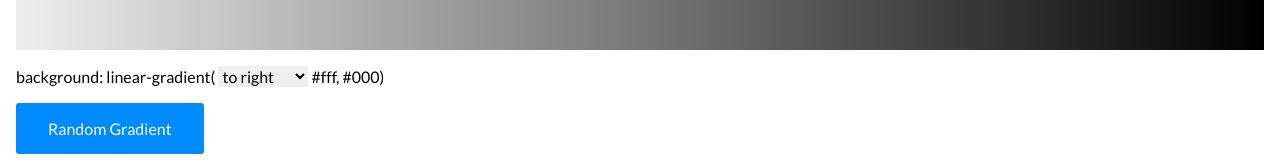
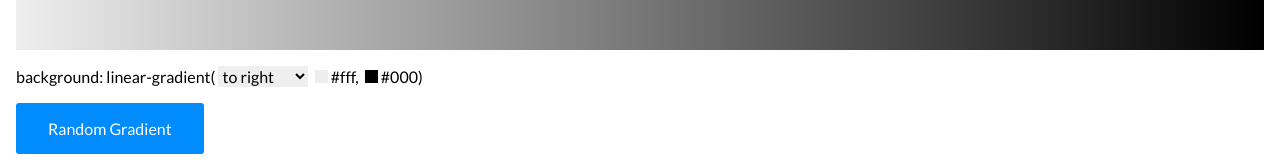
Before and after one commit to jemimaabu/random-gradient-generator, a plain HTML site: page index.html in a window 1280 px wide. Shown: the part 432-592 px from the top of the page. Drawn offline with Linux system fonts and the light colour scheme.

Commit message:
Included color display box

```diff
--- a/index.html
+++ b/index.html
@@ -23,7 +23,8 @@
 								<option value="to top">to top</option>
 								<option value="to bottom">to bottom</option>
 						</select>
-						<span id="color-1">#fff</span>, <span id="color-2">#000</span>)
+						<span id="color-1-display"></span><span id="color-1">#fff</span>,
+						<span id="color-2-display"></span><span id="color-2">#000</span>)
 					</p>
 				</div>
 				<button id="random-gradient" onclick="randomGradient()">Random Gradient</button>
--- a/main.css
+++ b/main.css
@@ -28,6 +28,20 @@ main, header {
 	font-size: inherit;
 }
 
+#color-1-display, #color-2-display {
+	width: 0.8em;
+	height: 0.8em;
+	margin:0 0.2em;
+	display: inline-block;
+}
+
+#color-1-display {
+	background-color: var(--color-1);
+}
+
+#color-2-display {
+	background-color: var(--color-2);
+}
 /* Button Styling */
 button {
   display: inline-block;
--- a/main.js
+++ b/main.js
@@ -1,11 +1,11 @@
 /**
  * To-do:
- * Include save gradient option
  * Include copy gradient option
  * Include dropdown for gradient movement
  * Include edit option for colors
  * Include color display next to selected color
  * Include multiple gradient?
+ * Make it possible for people to name and save gradients
  */
 
 var gradientBackground = document.getElementById("gradient-background");
@@ -13,7 +13,7 @@ var gradientDisplay = document.getElementById("gradient-display");
 var gradientColor1 = getComputedStyle(document.documentElement).getPropertyValue('--color-1');
 var gradientColor2 = getComputedStyle(document.documentElement).getPropertyValue('--color-2');
 var gradientDirection = getComputedStyle(document.documentElement).getPropertyValue('--gradient-direction');
-
+console.log(gradientDisplay.innerText)
 function randomColorGenerator() {
     var characters = ["a","b","c","d","e","f",0,1,2,3,4,5,6,7,8,9];
     var randomColorArray = [];
```
